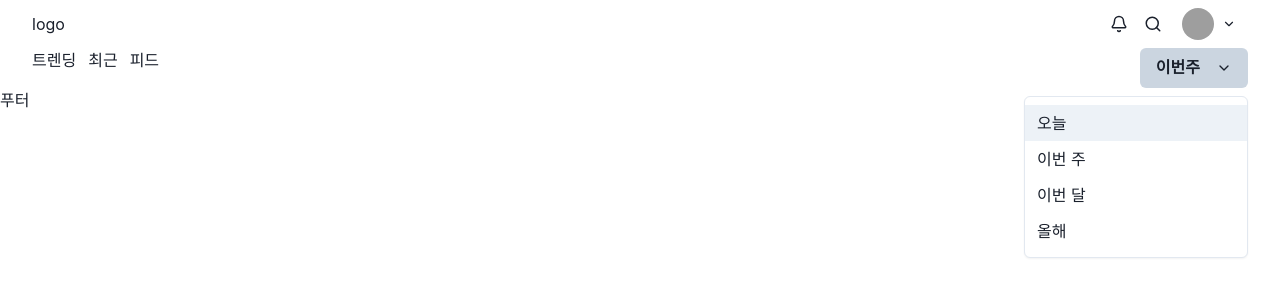
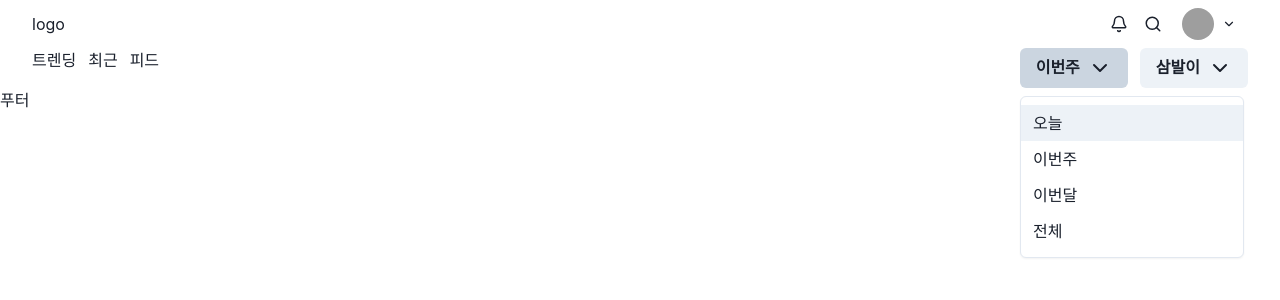
Before and after one commit to oddodd-o/-template-next-ts-blog, a Next.js app: page / in a window 1280 px wide. Both pictures are taken after a click on the button "이번주". Shown: the top 300 px of the page. Built offline with nearby package versions, Linux system fonts and the light colour scheme; grey boxes are pictures that could not be loaded.

Commit message:
menu components

```diff
--- a/src/app/page.tsx
+++ b/src/app/page.tsx
@@ -5,25 +5,21 @@ import CustomMenu from "@/components/menu/CustomMenu"
 import { Flex, Spacer } from "@chakra-ui/react"
 import Link from "next/link"
 
-const menuItems = [
+const periodMenuItems = [
     {
       label: '오늘',
-      href: '/download'
+      onClick: () => window.location.href = '/feed'
     },
-    {
-      label: '이번 주',
-      href: '/create',
-      onClick: () => console.log('Create clicked') // onClick과 href 둘 다 사용 가능
-    },
-    {
-      label: '이번 달',
-      href: 'https://example.com'
-    },
-    {
-      label: '올해',
-      onClick: () => console.log('올해')
-    }
+    {label: '이번주', onClick: () => console.log('이번주')},
+    {label: '이번달', onClick: () => console.log('이번달')},
+    {label: '전체', onClick: () => console.log('전체')},
   ];
+
+const settingMenuItems = [
+  { label: '공지사항', onClick: () => window.location.href = '/notice' },
+  { label: '태그 목록', onClick: () => window.location.href = '/tags' },
+  { label: '서비스 정책', onClick: () => window.location.href = '/policy' }
+];
 
 export default function Home() {
 
@@ -38,8 +34,9 @@ export default function Home() {
           </ul>
         </nav>
         <Spacer />
-        <div>
-          <CustomMenu items={menuItems} buttonText="이번주" />
+        <div className="flex gap-3">
+          <CustomMenu buttonText="이번주" items={periodMenuItems}/>
+          <CustomMenu buttonText="삼발이" items={settingMenuItems}/>
         </div>
       </Flex>
 
--- a/src/components/menu/CustomMenu.tsx
+++ b/src/components/menu/CustomMenu.tsx
@@ -1,40 +1,28 @@
 import React from 'react'
-import { Button, Menu, MenuButton, MenuItem, MenuList } from "@chakra-ui/react"
-import { ChevronDown } from 'lucide-react'
+import { Button, Menu, MenuButton, MenuItem, MenuList, Spacer } from "@chakra-ui/react"
+import { ChevronDownIcon } from 'lucide-react'
 
-
+// 객체 타입 정의
 interface IMenuItem {
   label: string;
-  onClick?: () => void;
-  href?: string;
+  onClick: () => void;
 }
 
-interface ICustomMenuProps {
-  items: IMenuItem[];
+interface IMenuProps {
   buttonText: string;
+  items: IMenuItem[]; // 객체 배열
 }
 
-const CustomMenu = ({ items, buttonText }: ICustomMenuProps) => {
-  const handleItemClick = (item: IMenuItem) => {
-    if (item.onClick) {
-      item.onClick();
-    }
-    if (item.href) {
-      window.location.href = item.href;
-    }
-  };
+const CustomMenu = ({buttonText, items}: IMenuProps) => {
   return (
     <Menu>
-      <MenuButton as={Button} rightIcon={<ChevronDown className="w-4 h-4 ml-2" />}>
+      <MenuButton as={Button} rightIcon={<ChevronDownIcon />}>
         {buttonText}
       </MenuButton>
-      <MenuList className="py-2">
+      <MenuList>
         {items.map((item, index) => (
-          <MenuItem
-            key={index}
-            className="px-4 py-2 hover:bg-gray-100 cursor-pointer"
-            onClick={() => handleItemClick(item)}
-          >
+          <MenuItem key={index}
+          onClick={item.onClick}>
             {item.label}
           </MenuItem>
         ))}
```
